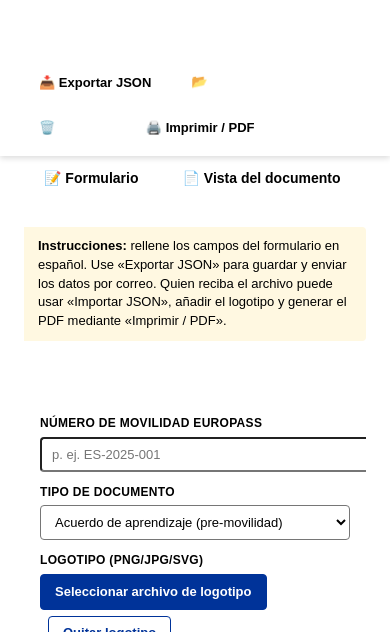
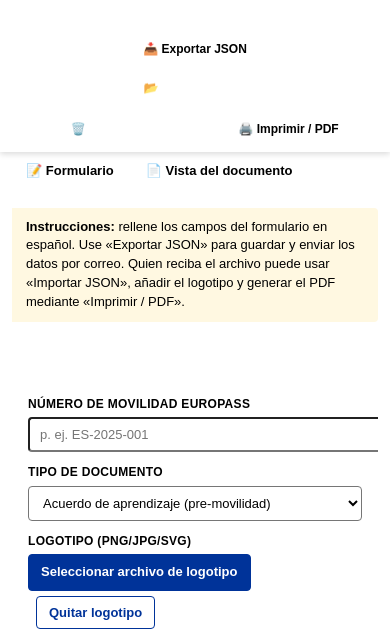
Before and after one commit to erasmus-spain/Erasmus-formular, a plain HTML site: page index.html in a window 390 px wide. Shown: the top 632 px of the page. Drawn offline with Linux system fonts and the light colour scheme.

Commit message:
index.html aktualisieren

```diff
--- a/index.html
+++ b/index.html
@@ -41,17 +41,17 @@ top: 0;
 z-index: 100;
 background: var(–eu-blue);
 color: #fff;
-padding: 12px 24px;
+padding: 10px 18px;
 display: flex;
 flex-wrap: wrap;
-gap: 10px;
+gap: 8px;
 align-items: center;
 box-shadow: 0 2px 6px rgba(0,0,0,.15);
 }
 .toolbar h1 {
 font-size: 16px;
 margin: 0;
-flex: 1 1 auto;
+flex: 1 1 100%;
 font-weight: 600;
 letter-spacing: .3px;
 }
@@ -61,17 +61,28 @@ opacity: .85;
 font-size: 13px;
 margin-left: 8px;
 }
+.toolbar .btn-group {
+display: flex;
+flex-wrap: wrap;
+gap: 8px;
+flex: 1 1 100%;
+}
+@media (min-width: 900px) {
+.toolbar h1 { flex: 1 1 auto; }
+.toolbar .btn-group { flex: 0 0 auto; }
+}
 
 .btn {
 background: #fff;
 color: var(–eu-blue);
 border: 1px solid #fff;
-padding: 8px 14px;
+padding: 8px 12px;
 font-size: 13px;
 font-weight: 600;
 border-radius: 4px;
 cursor: pointer;
 transition: background .15s, color .15s;
+white-space: nowrap;
 }
 .btn:hover { background: var(–eu-yellow); border-color: var(–eu-yellow); color: var(–eu-blue-dark); }
 .btn.secondary { background: transparent; color: #fff; }
@@ -568,7 +579,13 @@ font-weight: 600;
 
 @media (max-width: 700px) {
 .grid, .grid-3, .grid-4 { grid-template-columns: 1fr; }
-.toolbar h1 { font-size: 14px; flex-basis: 100%; }
+.toolbar { padding: 8px 12px; gap: 6px; }
+.toolbar h1 { font-size: 14px; }
+.toolbar h1 .sub { display: none; }
+.toolbar .btn { padding: 7px 10px; font-size: 12px; flex: 1 1 calc(50% - 4px); text-align: center; }
+.tabs { padding: 0 12px; }
+.tab { padding: 10px 14px; font-size: 13px; }
+.editor { padding: 14px 12px 80px; }
 .doc { width: 100%; padding: 10mm; }
 }
 </style>
@@ -582,6 +599,7 @@ font-weight: 600;
 
 <div class="toolbar">
   <h1>Europass · Acuerdo de aprendizaje <span class="sub">Herramienta de edición e impresión</span></h1>
+  <div class="btn-group">
     <button class="btn" onclick="exportJSON()">📥 Exportar JSON</button>
     <span class="btn btn-file">
       📂 Importar JSON
@@ -589,6 +607,7 @@ font-weight: 600;
     </span>
     <button class="btn secondary" onclick="resetForm()">🗑️ Limpiar</button>
     <button class="btn" onclick="goPrint()">🖨️ Imprimir / PDF</button>
+  </div>
 </div>
 
 <div class="tabs">
```
Lines whose indentation alone changed are shown as unchanged.
